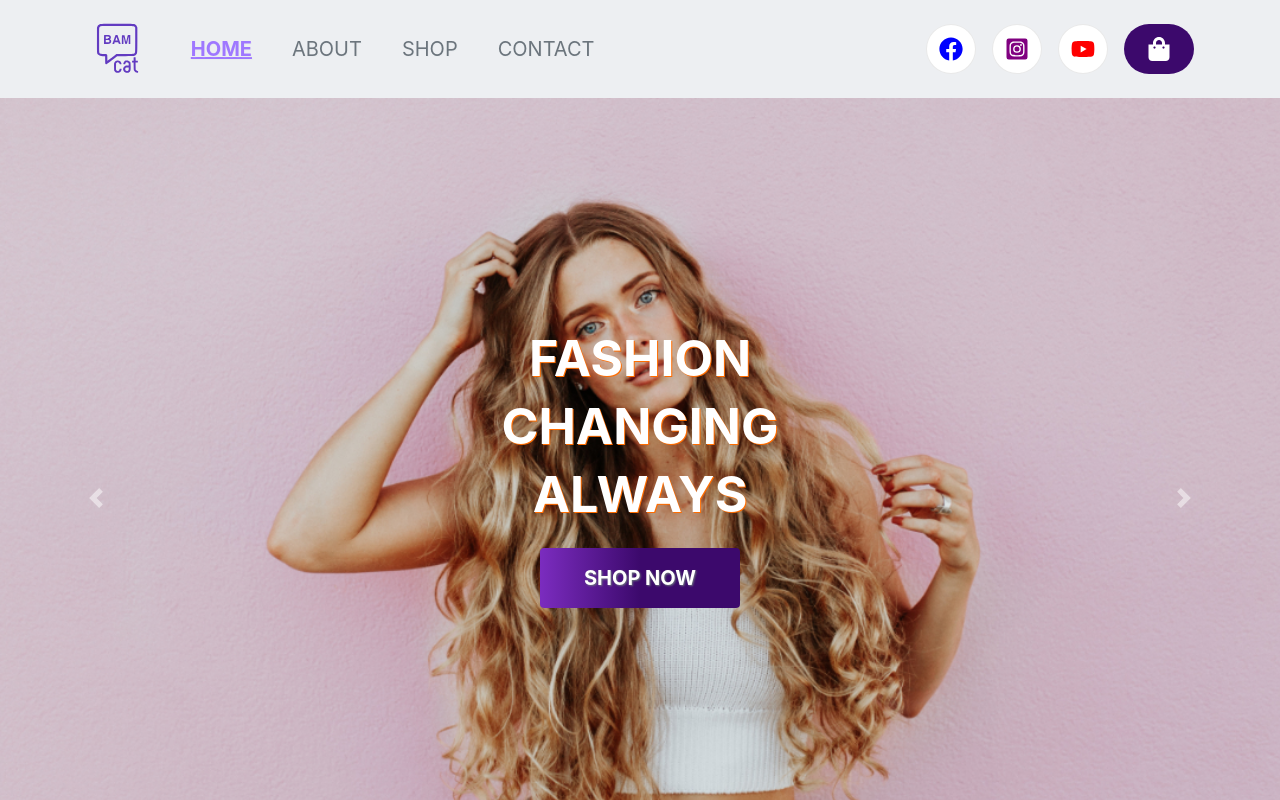
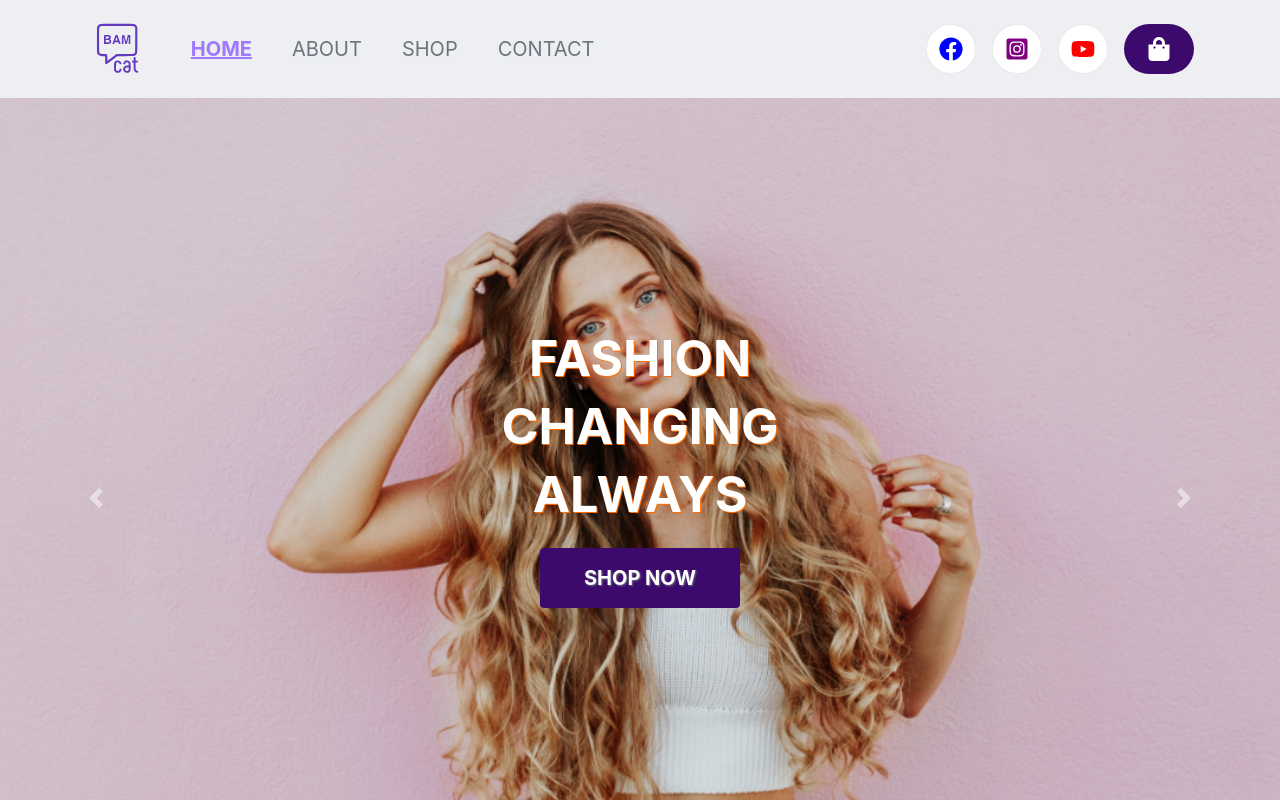
Before and after one commit to syed-ghufran-hassan/B.A.M-eCommerce, a React (Create React App) app: page / in a window 1280 px wide. Shown: the top 800 px of the page. Built offline with nearby package versions, Linux system fonts and the light colour scheme; no server answers.

Commit message:
Small adjustments in Home Page and Shop

```diff
--- a/src/App.css
+++ b/src/App.css
@@ -139,14 +139,9 @@ font-family: 'Source Sans Pro', sans-serif; */
     height: 60px;
     border: none;
     overflow: hidden;
+    background: linear-gradient(to right,#3c096c ,#7b2cbf  50%, #3c096c 50%);
     background-size: 200% 100%;
     background-position: 100%;
-    background: linear-gradient(
-      to right,
-      #7b2cbf,
-      #3c096c 50%,
-      #3c096c 50%
-    );
     transition: background-position 275ms ease;
   }
 
--- a/src/features/styles/Shop.css
+++ b/src/features/styles/Shop.css
@@ -50,8 +50,8 @@
 }
 
 .Title-Category {
-  margin-top: 3rem;
-  font-size: 18px;
+  margin-top: 1rem;
+  font-size: 32px;
 }
 
 .Button-Container {
```
